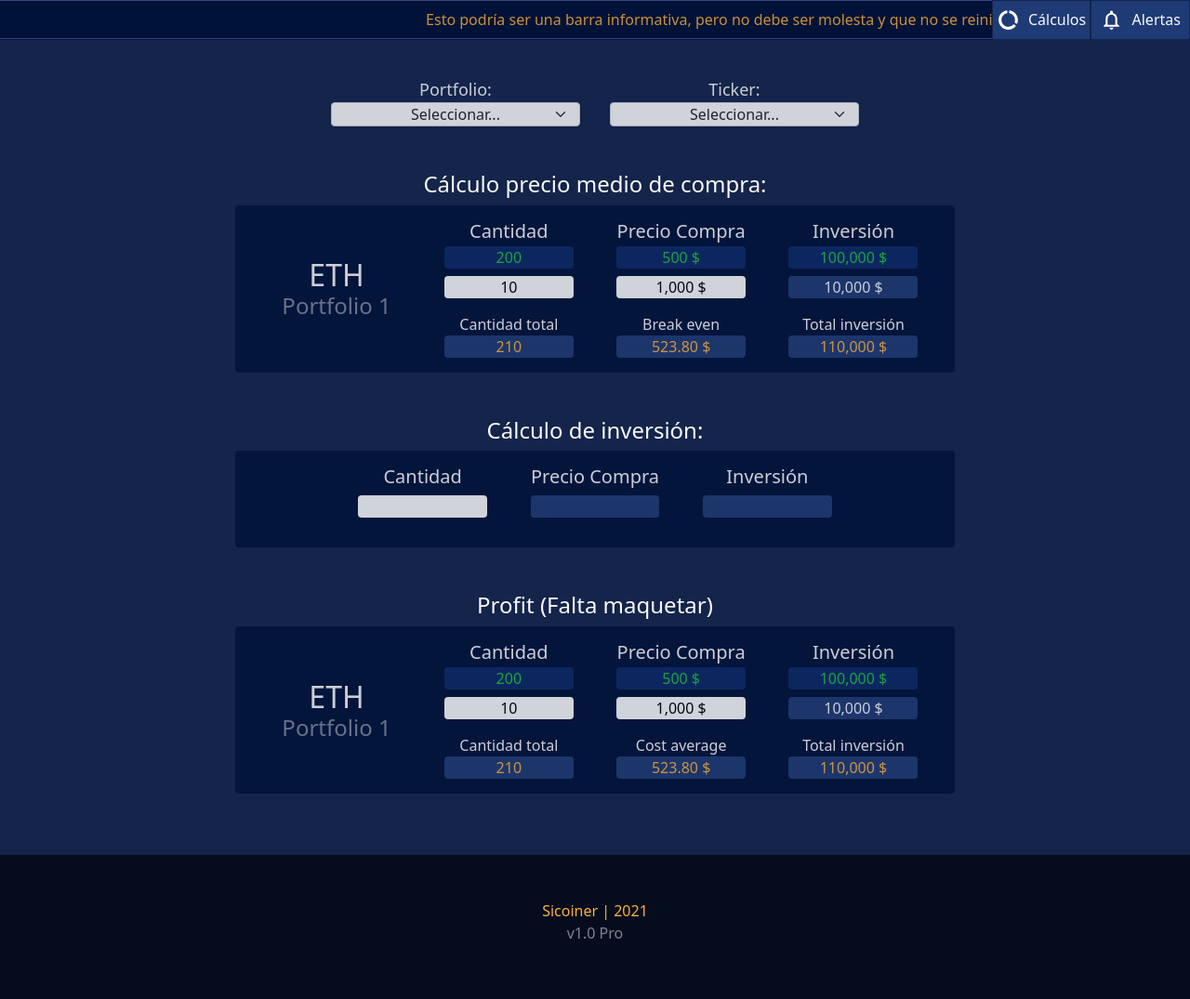
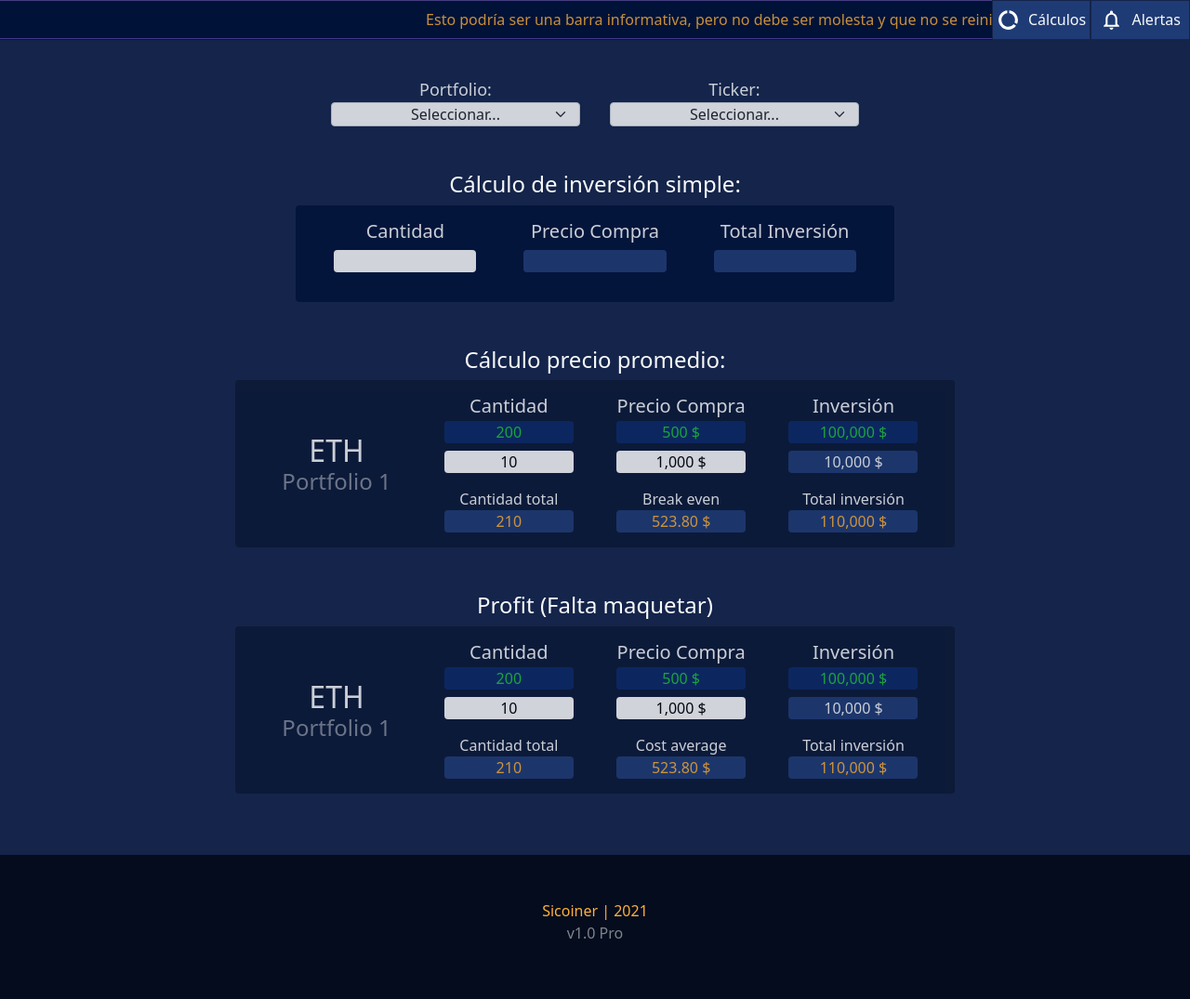
Before and after one commit to XekeL121/SicoinerHTML, a PHP site: page /calculos.php in a window 1280 px wide. Shown: the part 88-1163 px from the top of the page at 93% size. Run offline with PHP 8.4, Linux system fonts and the light colour scheme.

Commit message:
retoques calculadora

```diff
--- a/css/styles.css
+++ b/css/styles.css
@@ -184,7 +184,7 @@ hr {
 }
 
 #total .celdaPlTotal {
-    color: rgb(31 195 59) !important;
+    /* color: rgb(31 195 59) !important; */
     border-bottom: none !important;
     line-height: 30px;
     z-index: -1 !important;
@@ -463,6 +463,7 @@ footer{
     .celdaTop{
         border-bottom: none !important;
         font-size: 12px !important;
+
     }
 
     .celda{
@@ -527,7 +528,7 @@ footer{
         font-size: 10px !important;
     }
 
-    .calcCost p{
+    .calcCost h5, .calcCost p{
         font-size: 12px !important;
     }
 
@@ -633,7 +634,7 @@ footer{
         font-size: 10px !important;
     }
 
-    .calcCost p{
+    .calcCost h5, .calcCost p{
         font-size: 10px !important;
     }
 
@@ -857,16 +858,6 @@ footer{
     overflow: hidden !important;
 }
 
-/* .unselectable {
-    -webkit-touch-callout: none !important;
-    -webkit-user-select: none !important;
-    -khtml-user-select: none !important;
-    -moz-user-select: none !important;
-    -ms-user-select: none !important;
-    user-select: none !important;
-
-} */
-
 .text-bold{
     font-weight: bold !important;
 }
@@ -884,3 +875,7 @@ footer{
     padding-top: 20px !important;
     padding-bottom: 20px !important;
 }
+
+.pl-2{
+    padding-left: 10px !important;
+}
--- a/includes/calc-inversion.php
+++ b/includes/calc-inversion.php
@@ -1,21 +1,21 @@
-                        <h4 class="mt-5 mb-2 text-light">Cálculo de inversión:</h4>
+                        <h4 class="mt-3 mb-2 text-light">Cálculo de inversión simple:</h4>
                         <!-- <hr class="text-light mx-auto rounded bg-white opacityOff"> -->
 
-                        <div ng-app="" class="calcRow d-flex col p-3 azul2 rounded space-between justify-content-center align-items-center op80">
+                        <div ng-app="" class="d-flex col-10 col-md-10 p-3 azul2 rounded space-between justify-content-center align-items-center op80 mx-auto">
 
-                            <div class="calcCost text-light col-3">
+                            <div class="calcCost text-light col-4">
                                 <h5>Cantidad</h5>
 
                                 <input class="w-75 rounded mb-3 mt-2 text-center cursor-pointer text-bold" type="number" ng-model="n1">
                             </div>
-                            <div class="calcCost text-light col-3">
+                            <div class="calcCost text-light col-4">
                                 <h5>Precio Compra</h5>
 
                                 <input class="w-75 azulLogo2 text-light rounded mb-3 mt-2 text-center cursor-pointer" type="number" ng-model="n2">
                             </div>
-                            <div class="calcCost text-light col-3">
-                                <h5>Inversión</h5>
+                            <div class="calcCost text-light col-4">
+                                <h5>Total Inversión</h5>
 
-                                <input class="w-75 rounded mb-3 mt-2 text-center text-green azulLogo2 cursor-na text-bold" type="number" value='{{n1*n2}}'>
+                                <input class="w-75 rounded mb-3 mt-2 text-center text-green azulLogo2 text-bold" type="number" value='{{n1*n2}}'>
                             </div>
                         </div>
--- a/includes/calc-orders.php
+++ b/includes/calc-orders.php
@@ -1,5 +1,5 @@
                         <h4 class="mt-5 mb-2 text-light">Profit (Falta maquetar)</h4>
-                        <div class="calcRow d-flex col p-3 azul2 rounded space-between justify-content-center align-items-center op80">
+                        <div class="calcRow d-flex col p-3 bg-marca2 rounded space-between justify-content-center align-items-center op80">
                             <div class="ticker text-light col-3">
                                 <h2 class="">ETH</h2>
                                 <h4 class="op50">Portfolio 1</h4>
--- a/includes/calculos.php
+++ b/includes/calculos.php
@@ -22,6 +22,14 @@
                             </form>
                         </div>
 
+                        <!-- Calculadora Coste de Inversión -->
+                        <?php
+                            include "calc-inversion.php";
+                        ?>
+                        <!-- Fin Calculadora Coste de Inversión -->
+
+
+
                         <!-- Calculadora Cost Average -->
                         <?php
                             include "cost-average.php";
@@ -30,11 +38,6 @@
 
 
 
-                        <!-- Calculadora Coste de Inversión -->
-                        <?php
-                            include "calc-inversion.php";
-                        ?>
-                        <!-- Fin Calculadora Coste de Inversión -->
 
 
 
--- a/includes/cost-average.php
+++ b/includes/cost-average.php
@@ -1,7 +1,7 @@
-                        <h4 class="mt-3 mb-2 text-light">Cálculo precio medio de compra:</h4>
+                        <h4 class="mt-5 mb-2 text-light">Cálculo precio promedio:</h4>
                         <!-- <hr class="text-light mx-auto rounded bg-white opacityOff"> -->
 
-                        <div class="calcRow d-flex col p-3 azul2 rounded space-between justify-content-center align-items-center op80">
+                        <div class="mb-5 calcRow d-flex col p-3 bg-marca2 rounded space-between justify-content-center align-items-center op80">
                             <div class="ticker text-light col-3">
                                 <h2 class="">ETH</h2>
                                 <h4 class="op50">Portfolio 1</h4>
--- a/includes/portfolios.php
+++ b/includes/portfolios.php
@@ -50,7 +50,7 @@
 
                                     <!-- Fila TOTALES del portfolio -->
                                     <tr id="total" class="azul2 opacityOff z0">
-                                        <th class="celda nowrap opacityOff" scope="row">Total "3" activos</th>
+                                        <th class="pl-2 celda nowrap opacityOff" scope="row">Total "3" activos</th>
                                         <!-- Total de activos, o filas, que sería lo mismo -->
                                         <th class="celda"></th> <!-- Vacía -->
                                         <th class=" celda"></th> <!-- Vacía -->
```
Also changed, not shown: includes/historial.php (+5 -5 lines).
